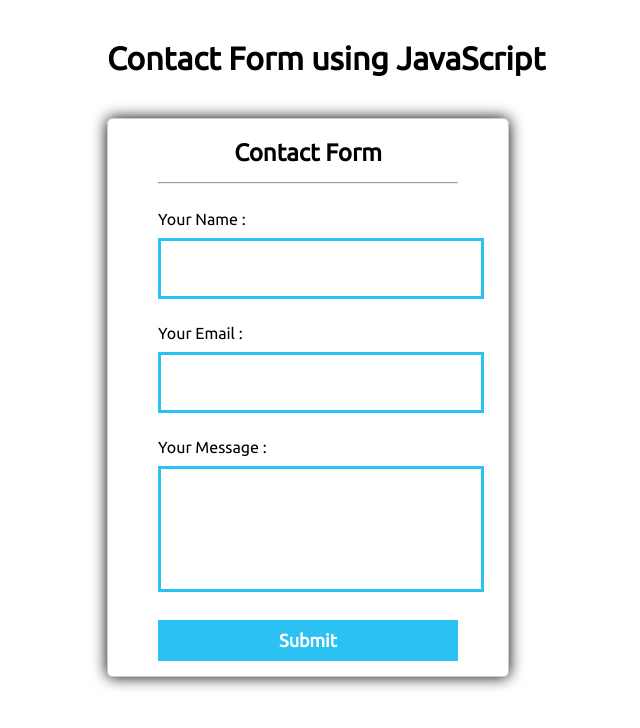
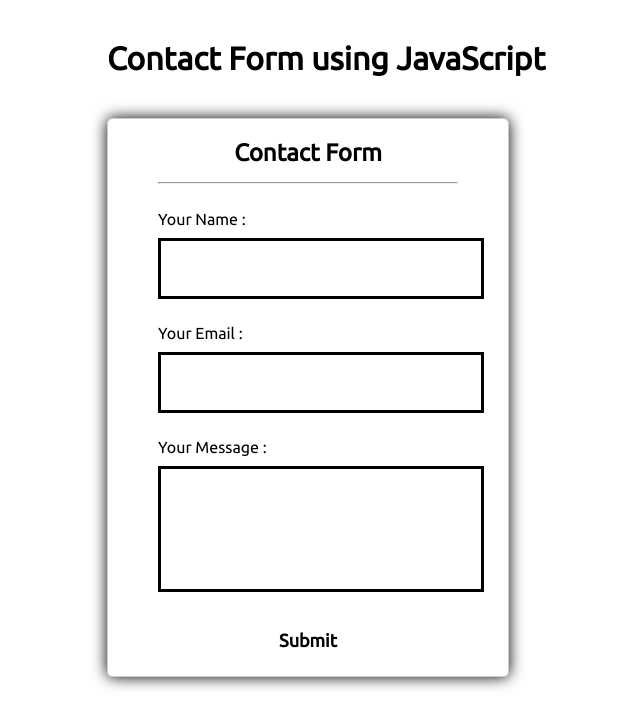
Before and after one commit to qbauer82/qbauer82.github.io, a Jekyll site: the page demo.html, which Jekyll copies as it is, in a window 1280 px wide. Shown: the top 728 px of the page, without its empty margins (118-758 px from the left). Built offline with Jekyll 4.4.1, drawn with Linux system fonts in a browser that asks for light colours.

Commit message:
Update form.css

```diff
--- a/css/form.css
+++ b/css/form.css
@@ -33,11 +33,12 @@ margin-top:10px;
 height:35px;
 margin-bottom:25px;
 padding:10px;
-border:3px solid #2BC1F2
+border:3px solid black
+
 }
 textarea{
 width:100%;
-border:3px solid #2BC1F2;
+border:3px solid black;
 padding:10px;
 margin-bottom:25px;
 margin-top:10px;
@@ -47,9 +48,9 @@ resize:none
 input[type="submit"]{
 width:100%;
 padding:10px 45px;
-background-color:#2BC1F2;
+background-color: white;
 border:none;
-color:#fff;
+color: black;
 font-size:18px;
 font-weight:700;
 cursor:pointer;
```
